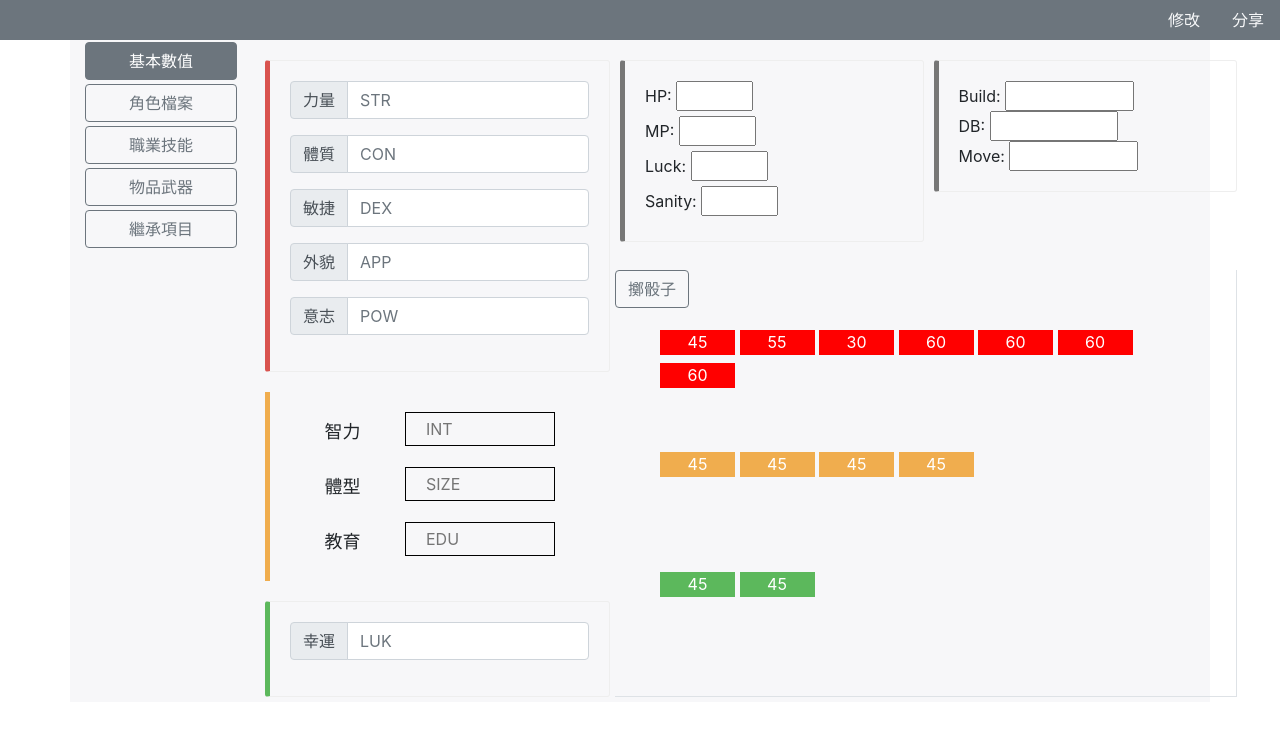
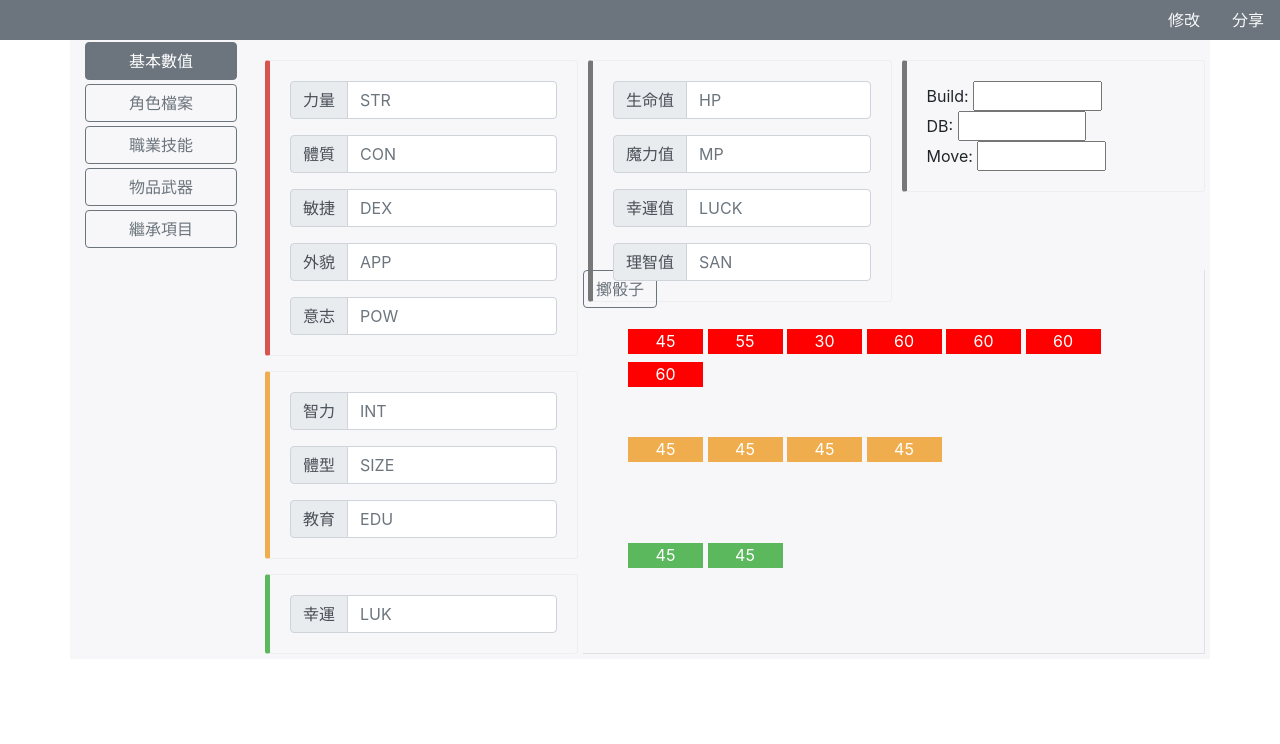
Before and after one commit to ntp890517/COC, a Django app: page /index/ in a window 1280 px wide. Shown: the part 56-800 px from the top of the page. Run offline with Django 3.2, Linux system fonts and the light colour scheme; some libraries are stand-ins or nearby versions.

Commit message:
layout tuning

```diff
--- a/COC/Create_Character/templates/index.html
+++ b/COC/Create_Character/templates/index.html
@@ -63,29 +63,35 @@
                             </div>
                             <input id="input-app" type="text" class="form-control" aria-label="Default" aria-describedby="inputGroup-APP" placeholder="APP">
                         </div>
-                        <div class="input-group mb-3">
+                        <div class="input-group mb-0">
                             <div class="input-group-prepend">
                                 <span class="input-group-text" id="inputGroup-POW">意志</span>
                             </div>
                             <input id="input-pow" type="text" class="form-control" aria-label="Default" aria-describedby="inputGroup-POW" placeholder="POW">
                         </div>
                     </div>
-                    <div class="property-group">
-                        <div class="property-item">
-                            <label for="inputINT">智力</label>
-                            <input id="input-int" type="text" id="inputINT" placeholder="INT"><br>
+                    <div class="bs-callout bs-callout-warning">
+                        <div class="input-group mb-3">
+                            <div class="input-group-prepend">
+                                <span class="input-group-text" id="inputGroup-INT">智力</span>
+                            </div>
+                            <input id="input-str" type="text" class="form-control" aria-label="Default" aria-describedby="inputGroup-INT" placeholder="INT">
                         </div>
-                        <div class="property-item">
-                            <label for="inputSIZ">體型</label>
-                            <input id="input-siz" type="text" id="inputSIZ" placeholder="SIZE"><br>
+                        <div class="input-group mb-3">
+                            <div class="input-group-prepend">
+                                <span class="input-group-text" id="inputGroup-SIZ">體型</span>
+                            </div>
+                            <input id="input-str" type="text" class="form-control" aria-label="Default" aria-describedby="inputGroup-SIZ" placeholder="SIZE">
                         </div>
-                        <div class="property-item">
-                            <label for="inputEDU">教育</label>
-                            <input id="input-edu" type="text" id="inputEDU" placeholder="EDU"><br>
+                        <div class="input-group mb-0">
+                            <div class="input-group-prepend">
+                                <span class="input-group-text" id="inputGroup-EDU">教育</span>
+                            </div>
+                            <input id="input-str" type="text" class="form-control" aria-label="Default" aria-describedby="inputGroup-EDU" placeholder="EDU">
                         </div>
                     </div>
                     <div class="bs-callout bs-callout-success">
-                        <div class="input-group mb-3">
+                        <div class="input-group mb-0">
                             <div class="input-group-prepend">
                                 <span class="input-group-text" id="inputGroup-LUK">幸運</span>
                             </div>
@@ -94,17 +100,33 @@
                     </div>
                 </div>
                 <div class="grid-1-region-2" >
-                        <div  class="bs-callout bs-callout-default bg-gray">
-                            <label>HP:</label>
-                            <input id="input-max-hp" type="text" name="hp" class="value-input-sm"><br>
-                            <label>MP:</label>
-                            <input id="input-max-mp" type="text" name="mp" class="value-input-sm"><br>
-                            <label>Luck:</label>
-                            <input id="input-max-luck" type="text" name="luck" class="value-input-sm"><br>
-                            <label>Sanity:</label>
-                            <input id="input-max-san" type="text" name="san" class="value-input-sm"><br>
+                    <div  class="bs-callout bs-callout-default bg-gray">
+                        <div class="input-group mb-3">
+                            <div class="input-group-prepend">
+                                <span class="input-group-text" id="inputGroup-HP">生命值</span>
+                            </div>
+                            <input id="input-str" type="text" class="form-control" aria-label="Default" aria-describedby="inputGroup-HP" placeholder="HP">
+                        </div>
+                        <div class="input-group mb-3">
+                            <div class="input-group-prepend">
+                                <span class="input-group-text" id="inputGroup-MP">魔力值</span>
+                            </div>
+                            <input id="input-str" type="text" class="form-control" aria-label="Default" aria-describedby="inputGroup-MP" placeholder="MP">
+                        </div>
+                        <div class="input-group mb-3">
+                            <div class="input-group-prepend">
+                                <span class="input-group-text" id="inputGroup-LUCK">幸運值</span>
+                            </div>
+                            <input id="input-str" type="text" class="form-control" aria-label="Default" aria-describedby="inputGroup-LUCK" placeholder="LUCK">
+                        </div>
+                        <div class="input-group mb-0">
+                            <div class="input-group-prepend">
+                                <span class="input-group-text" id="inputGroup-SAN">理智值</span>
+                            </div>
+                            <input id="input-str" type="text" class="form-control" aria-label="Default" aria-describedby="inputGroup-SAN" placeholder="SAN">
                         </div>
                     </div>
+                </div>
                 <div class="grid-1-region-3">
                         <div  class="bs-callout bs-callout-default bg-gray">
                             Build: <input id="input-build" type="text" name="build" class="value-input"><br>
```
Also changed, not shown: COC/static/javascript/COC.js (line endings or trailing spaces).
